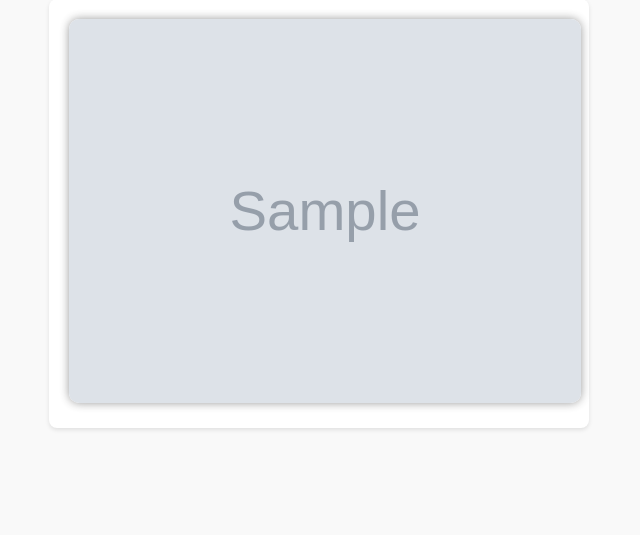
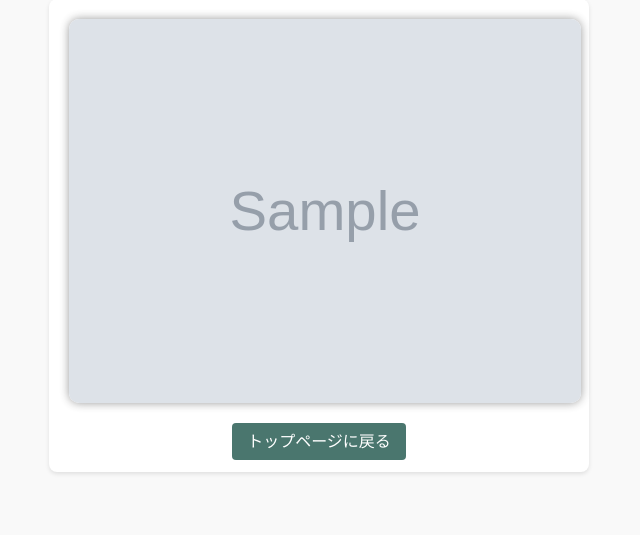
Before and after one commit to yyy127/flower, a Django app: template myapp/templates/myapp/sorry.html in a window 1280 px wide. Shown: the part 113-648 px from the top of the page, without its empty margins (321-961 px from the left). Run offline with Django 5.2, Linux system fonts and the light colour scheme; the template is opened without the code that fills it: most values are stand-ins (such as "Sample title", 1, 10 or a date in 2020); grey boxes marked "Sample" are stand-in pictures.

Commit message:
トップページの戻るボタンを追加

```diff
--- a/myapp/templates/myapp/sorry.html
+++ b/myapp/templates/myapp/sorry.html
@@ -143,6 +143,24 @@
             border-radius: 10px; /* 角の丸みの大きさを調整 */
         }
 
+        .button-container {
+            text-align: center; /* テキストの中央揃えを適用 */
+        }
+
+        .button-container span {
+            padding: 10px 15px;
+            background-color: #4a766e; /* ボタンの背景色 */
+            color: white; /* ボタンのテキスト色 */
+            border: none; /* ボーダーを除去 */
+            border-radius: 4px; /* 角を丸く */
+            cursor: pointer; /* ホバー時にカーソルをポインターに */
+            font-size: 16px; /* フォントサイズ */
+        }
+
+        .button-container span:hover {
+            background-color: #3a656d; /* ホバー時の背景色 */
+        }
+
         /* レスポンシブデザイン */
         @media (max-width: 600px) {
             form {
@@ -168,7 +186,12 @@
     <form>
         <!-- 画像の表示 -->
         <img src="{{ image_url }}" alt="すみませんの画像" width="512">
+
+        <div class="button-container">
+            <a href="{% url 'myapp:input' %}">
+                <span>トップページに戻る</span>
+            </a>
+        </div>
     </form>
-
 </body>
 </html>
--- a/myapp/urls.py
+++ b/myapp/urls.py
@@ -3,6 +3,7 @@ from . import views
 
 app_name = 'myapp'
 urlpatterns = [
-    path('', views.input, name='input'),
+    path('', views.input, name='home'),
+    path('input', views.input, name='input'),
     path('submit', views.response, name='response'),
 ]
```
Also changed, not shown: myapp/templates/myapp/response.html (+24 -0 lines), myapp/views.py (+7 -2 lines).
